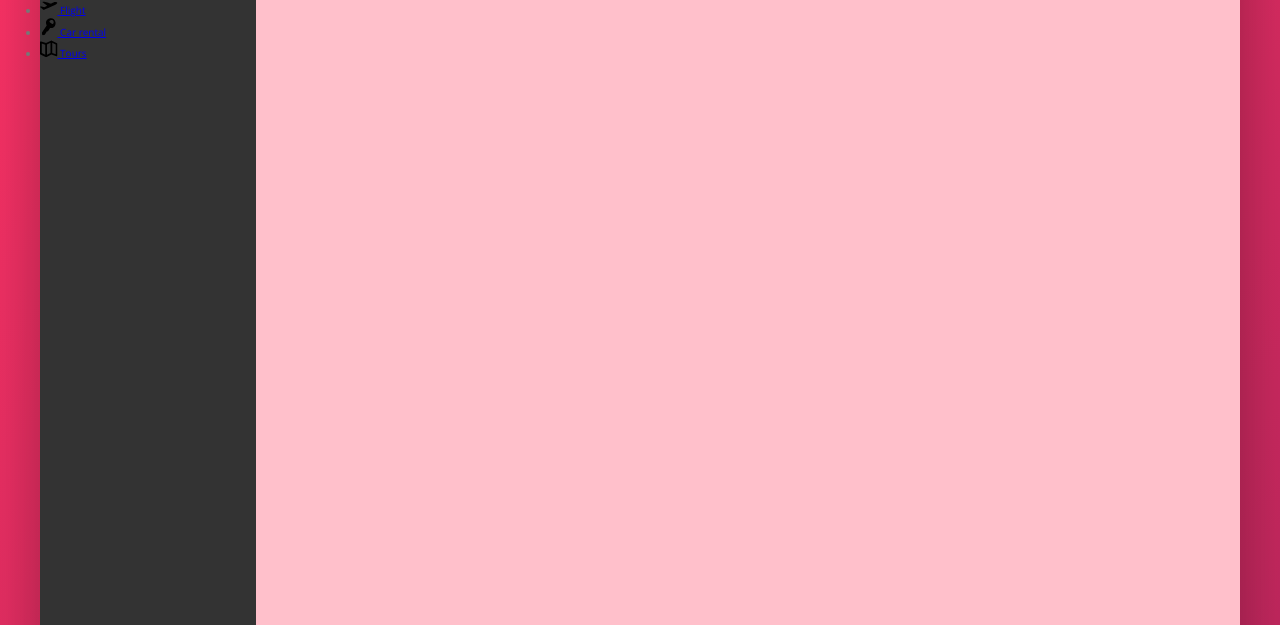
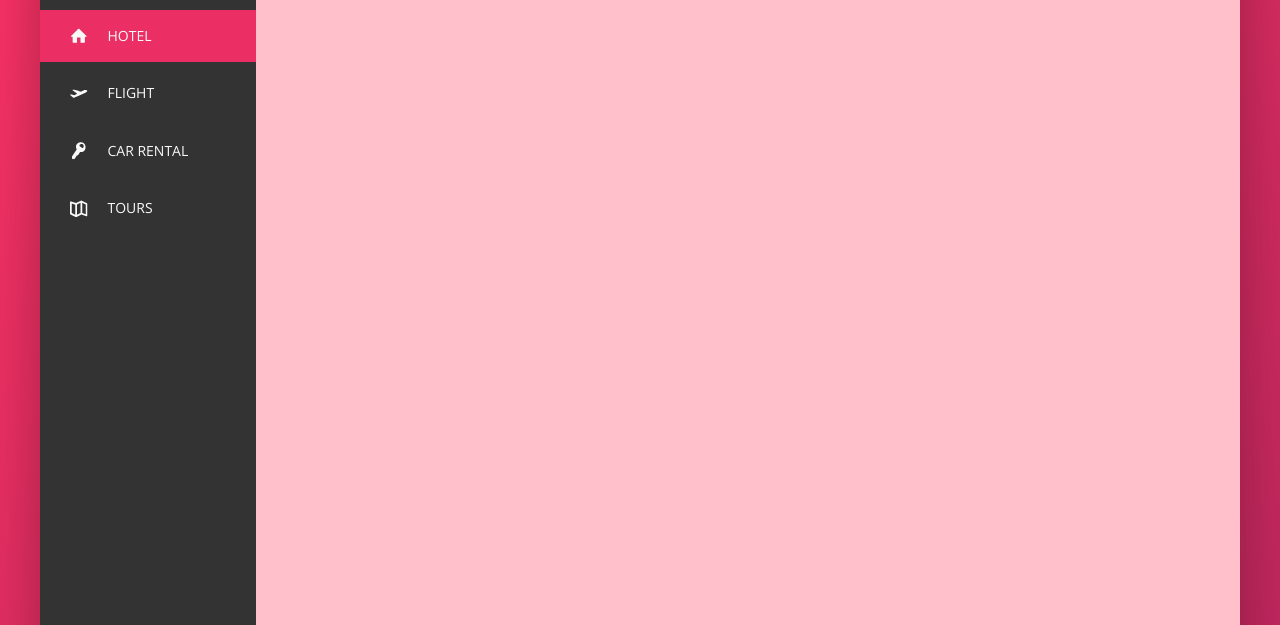
Before and after one commit to SabinaCristea/trillo-sass-project, a website: page index.html in a window 1280 px wide. Shown: the part 175-800 px from the top of the page. Drawn offline with nearby package versions, Linux system fonts and the light colour scheme.

Commit message:
Styled side navigation

```diff
--- a/index.html
+++ b/index.html
@@ -58,7 +58,7 @@
       <div class="content">
         <nav class="sidebar">
           <ul class="side-nav">
-            <li class="side-nav__item">
+            <li class="side-nav__item side-nav__item--active">
               <a href="#" class="side-nav__link">
                 <svg class="side-nav__icon">
                   <use xlink:href="img/sprite.svg#icon-home"></use>
--- a/sass/_components.scss
+++ b/sass/_components.scss
@@ -128,15 +128,61 @@
 // SIDE NAVIGATION
 
 .side-nav {
+  font-size: 1.4rem;
+  list-style: none;
+  margin-top: 3.5rem;
+
   &__item {
+    position: relative;
+
+    &:not(:last-child) {
+      margin-bottom: 0.5rem;
+    }
   }
 
-  &__link {
+  // hover pink bg
+  &__item::before {
+    content: "";
+    position: absolute;
+    top: 0;
+    left: 0;
+    height: 100%;
+    width: 3px;
+    background-color: var(--color-primary);
+    transform: scaleY(0);
+    transition: transform 0.2s, width 0.4s cubic-bezier(1, 0, 0, 1) 0.2s,
+      background-color 0.1s;
+  }
+
+  &__item:hover::before,
+  &__item--active::before {
+    transform: scaleY(1);
+    width: 100%;
+  }
+
+  &__item:active::before {
+    background-color: var(--color-primary-light);
+  }
+
+  &__link:link,
+  &__link:visited {
+    color: var(--color-grey-light-1);
+    text-decoration: none;
+    text-transform: uppercase;
+    display: block;
+    padding: 1.5rem 3rem;
+    position: relative;
+    z-index: 10;
+
+    display: flex;
+    align-items: center;
   }
 
   &__icon {
     width: 1.75rem;
     height: 1.75rem;
+    margin-right: 2rem;
+    fill: currentColor; //color of current element / parent
   }
 }
 
```
Also changed, not shown: css/style.css.
